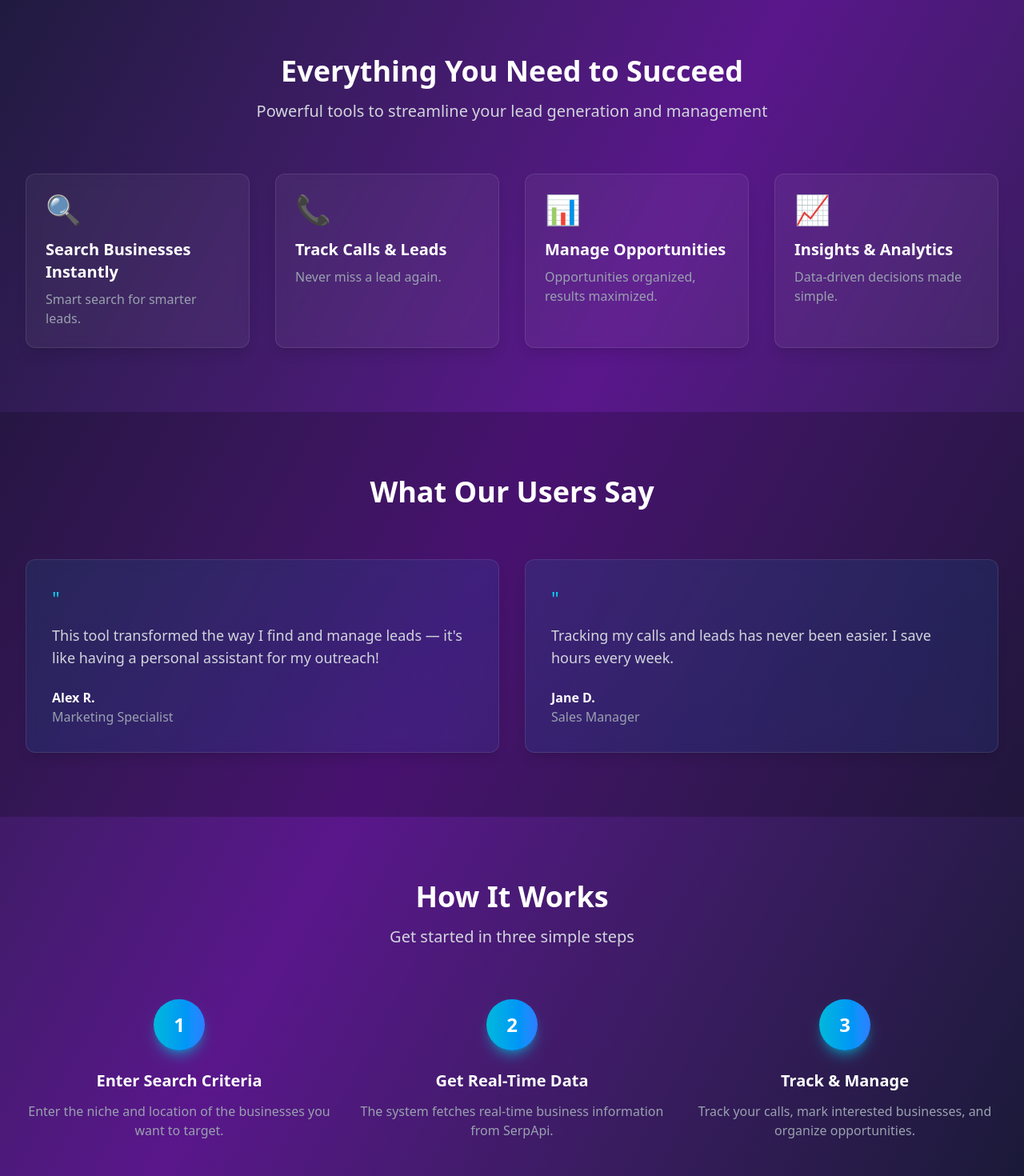
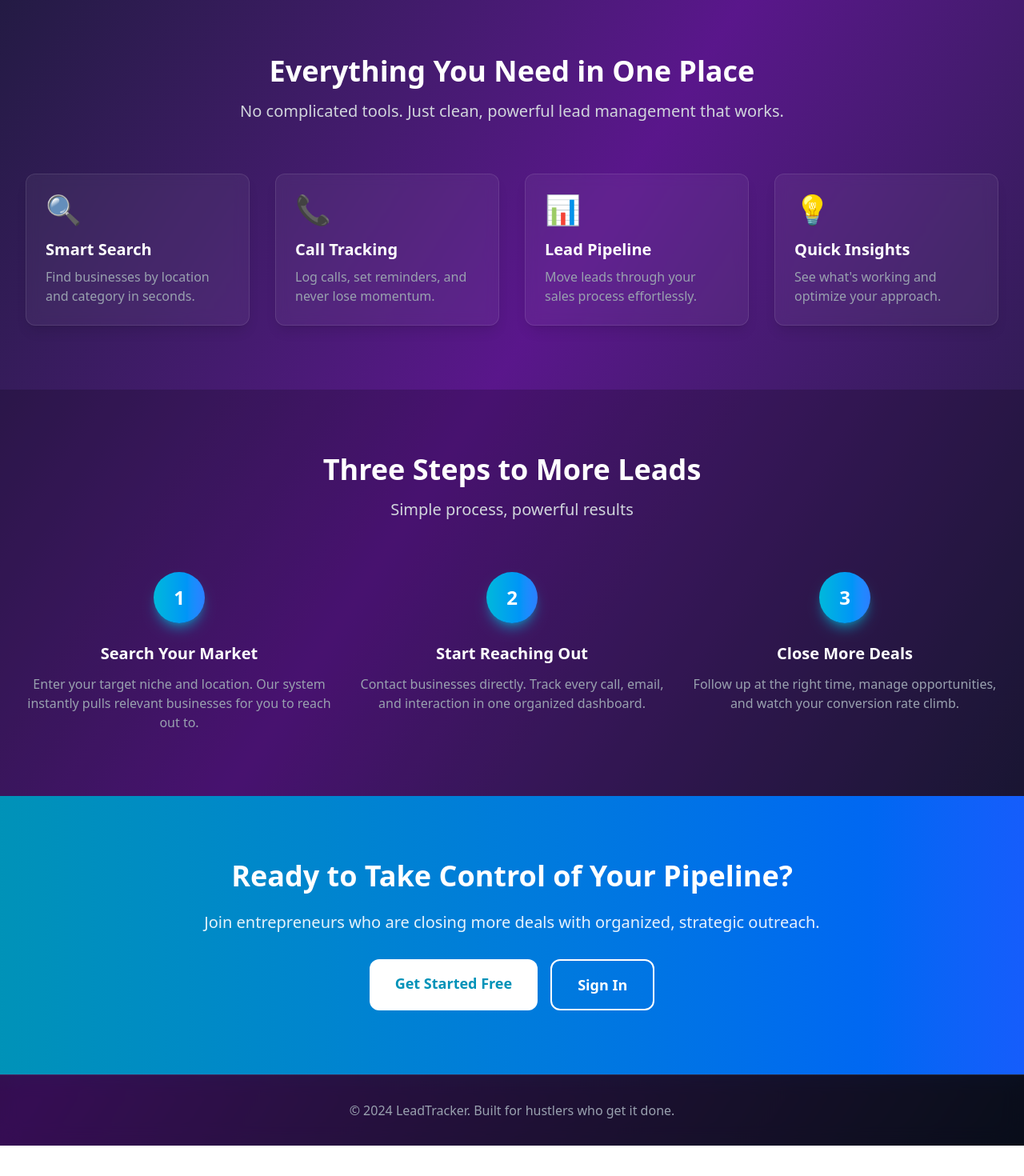
Before and after one commit to jumahans/Lead-tracker-front-end, a React (Vite) app: page / in a window 1280 px wide. Shown: the part 540-2010 px from the top of the page at 80% size. After the commit the page ends 1972 px from the top, so only its background shows below. Built offline with nearby package versions, Linux system fonts and the light colour scheme.

Commit message:
coonected to back end

```diff
--- a/package.json
+++ b/package.json
@@ -4,14 +4,13 @@
   "version": "0.0.0",
   "type": "module",
   "homepage": "https://jumahans.github.io/Lead-tracker-front-end",
-
   "scripts": {
     "dev": "vite",
     "build": "vite build",
     "lint": "eslint .",
     "preview": "vite preview",
-    "predeploy" : "npm run build",
-    "deploy" : "gh-pages -d dist"
+    "predeploy": "npm run build",
+    "deploy": "gh-pages -d dist"
   },
   "dependencies": {
     "@tailwindcss/vite": "^4.1.12",
@@ -29,6 +28,7 @@
     "eslint": "^9.33.0",
     "eslint-plugin-react-hooks": "^5.2.0",
     "eslint-plugin-react-refresh": "^0.4.20",
+    "gh-pages": "^6.3.0",
     "globals": "^16.3.0",
     "vite": "^7.1.2"
   }
--- a/src/components/NavBar.jsx
+++ b/src/components/NavBar.jsx
@@ -1,11 +1,21 @@
 import { useState } from 'react';
-import { Link, useLocation } from 'react-router-dom';
+import { Link, useLocation, useNavigate } from 'react-router-dom';
 
-const NavBar = () => {
+const NavBar = ({ onLogout }) => {
   const [isMobileMenuOpen, setIsMobileMenuOpen] = useState(false);
   const location = useLocation();
+  const navigate = useNavigate();
 
   const isActive = (path) => location.pathname === path;
+
+  const handleLogout = () => {
+    if (onLogout) {
+      onLogout(); // Let parent component handle logout logic
+    } else {
+      // Fallback: just navigate to home
+      navigate('/');
+    }
+  };
 
   return (
     <nav className="bg-black/40 backdrop-blur-md border-b border-white/10 sticky top-0 z-50">
@@ -61,11 +71,7 @@ const NavBar = () => {
           <div className="hidden md:flex items-center space-x-4">
             <span className="text-sm text-gray-400">Welcome back!</span>
             <button
-              onClick={() => {
-                localStorage.removeItem('authToken');
-                localStorage.removeItem('refreshToken');
-                window.location.href = '/';
-              }}
+              onClick={handleLogout}
               className="bg-red-600 text-white px-4 py-2 rounded-lg hover:bg-red-700 transition-colors"
             >
               Logout
@@ -130,11 +136,7 @@ const NavBar = () => {
               <div className="pt-4 space-y-2 border-t border-white/10 mt-2">
                 <div className="px-3 py-2 text-sm text-gray-400">Welcome back!</div>
                 <button
-                  onClick={() => {
-                    localStorage.removeItem('authToken');
-                    localStorage.removeItem('refreshToken');
-                    window.location.href = '/';
-                  }}
+                  onClick={handleLogout}
                   className="block w-full text-center bg-red-600 text-white px-6 py-3 rounded-lg font-medium hover:bg-red-700 transition-colors"
                 >
                   Logout
--- a/src/pages/LandingPage.jsx
+++ b/src/pages/LandingPage.jsx
@@ -1,4 +1,5 @@
 import { useState } from 'react';
+import { Link } from 'react-router-dom';
 
 const LandingPage = () => {
   const [mobileMenuOpen, setMobileMenuOpen] = useState(false);
@@ -10,7 +11,7 @@ const LandingPage = () => {
         <div className="max-w-7xl mx-auto px-4 sm:px-6 lg:px-8">
           <div className="flex justify-between items-center h-16">
             {/* Logo & Business Name */}
-            <a href="/" className="flex items-center space-x-2">
+            <Link to="/" className="flex items-center space-x-2">
               <div className="w-8 h-8 bg-gradient-to-br from-cyan-400 to-blue-500 rounded-lg flex items-center justify-center shadow-lg shadow-cyan-500/50">
                 <svg className="w-5 h-5 text-white" fill="currentColor" viewBox="0 0 20 20">
                   <path fillRule="evenodd" d="M5.05 4.05a7 7 0 119.9 9.9L10 18.9l-4.95-4.95a7 7 0 010-9.9zM10 11a2 2 0 100-4 2 2 0 000 4z" clipRule="evenodd" />
@@ -19,22 +20,22 @@ const LandingPage = () => {
               <span className="text-xl font-bold bg-gradient-to-r from-cyan-400 to-blue-500 bg-clip-text text-transparent">
                 LeadTracker
               </span>
-            </a>
+            </Link>
 
             {/* Navigation */}
             <nav className="hidden md:flex items-center space-x-8">
-              <a href="/" className="text-gray-300 hover:text-cyan-400 transition-colors">
+              <Link to="/" className="text-gray-300 hover:text-cyan-400 transition-colors">
                 Home
-              </a>
-              <a href="/login" className="text-gray-300 hover:text-cyan-400 transition-colors">
+              </Link>
+              <Link to="/login" className="text-gray-300 hover:text-cyan-400 transition-colors">
                 Sign In
-              </a>
-              <a
-                href="/register"
+              </Link>
+              <Link
+                to="/register"
                 className="bg-gradient-to-r from-cyan-500 to-blue-500 text-white px-6 py-2 rounded-lg font-medium hover:shadow-lg hover:shadow-cyan-500/50 transform hover:-translate-y-0.5 transition-all duration-200"
               >
                 Get Started
-              </a>
+              </Link>
             </nav>
 
             {/* Mobile menu button */}
@@ -44,11 +45,35 @@ const LandingPage = () => {
                 className="text-gray-300 hover:text-cyan-400 focus:outline-none"
               >
                 <svg className="h-6 w-6" fill="none" viewBox="0 0 24 24" stroke="currentColor">
-                  <path strokeLinecap="round" strokeLinejoin="round" strokeWidth={2} d="M4 6h16M4 12h16M4 18h16" />
+                  {mobileMenuOpen ? (
+                    <path strokeLinecap="round" strokeLinejoin="round" strokeWidth={2} d="M6 18L18 6M6 6l12 12" />
+                  ) : (
+                    <path strokeLinecap="round" strokeLinejoin="round" strokeWidth={2} d="M4 6h16M4 12h16M4 18h16" />
+                  )}
                 </svg>
               </button>
             </div>
           </div>
+
+          {/* Mobile Menu */}
+          {mobileMenuOpen && (
+            <div className="md:hidden pb-4">
+              <div className="flex flex-col space-y-3">
+                <Link to="/" className="text-gray-300 hover:text-cyan-400 transition-colors py-2">
+                  Home
+                </Link>
+                <Link to="/login" className="text-gray-300 hover:text-cyan-400 transition-colors py-2">
+                  Sign In
+                </Link>
+                <Link
+                  to="/register"
+                  className="bg-gradient-to-r from-cyan-500 to-blue-500 text-white px-6 py-2 rounded-lg font-medium hover:shadow-lg hover:shadow-cyan-500/50 text-center"
+                >
+                  Get Started
+                </Link>
+              </div>
+            </div>
+          )}
         </div>
       </header>
 
@@ -57,27 +82,27 @@ const LandingPage = () => {
         <div className="max-w-7xl mx-auto text-center">
           <div>
             <h1 className="text-4xl md:text-6xl font-bold text-white mb-6">
-              Grow Your Business with{' '}
+              Transform Your Outreach with{' '}
               <span className="bg-gradient-to-r from-cyan-400 to-blue-500 bg-clip-text text-transparent">
-                Real-Time Leads
+                Smart Lead Tracking
               </span>
             </h1>
             <p className="text-xl md:text-2xl text-gray-300 mb-8 max-w-3xl mx-auto">
-              Discover businesses, track leads, and manage your calls effortlessly. Your next opportunity is just a click away.
+              Discover local businesses, organize your outreach, and close deals faster. Built for entrepreneurs who want results, not complexity.
             </p>
             <div className="flex flex-col sm:flex-row gap-4 justify-center">
-              <a
-                href="/register"
+              <Link
+                to="/register"
                 className="inline-block bg-gradient-to-r from-cyan-500 to-blue-500 text-white px-8 py-4 rounded-xl text-lg font-semibold hover:shadow-2xl hover:shadow-cyan-500/50 transform hover:-translate-y-1 transition-all duration-300"
               >
-                Get Started
-              </a>
-              <a
-                href="/login"
+                Start Free Today
+              </Link>
+              <Link
+                to="/login"
                 className="inline-block bg-white/10 backdrop-blur-sm text-white px-8 py-4 rounded-xl text-lg font-semibold border-2 border-cyan-400/50 hover:bg-white/20 transition-all duration-300"
               >
                 Sign In
-              </a>
+              </Link>
             </div>
           </div>
         </div>
@@ -95,34 +120,34 @@ const LandingPage = () => {
         <div className="max-w-7xl mx-auto">
           <div className="text-center mb-16">
             <h2 className="text-3xl md:text-4xl font-bold text-white mb-4">
-              Everything You Need to Succeed
+              Everything You Need in One Place
             </h2>
             <p className="text-xl text-gray-300">
-              Powerful tools to streamline your lead generation and management
+              No complicated tools. Just clean, powerful lead management that works.
             </p>
           </div>
 
           <div className="grid grid-cols-1 md:grid-cols-2 lg:grid-cols-4 gap-8">
             {[
               {
-                title: "Search Businesses Instantly",
-                description: "Smart search for smarter leads.",
+                title: "Smart Search",
+                description: "Find businesses by location and category in seconds.",
                 icon: "🔍"
               },
               {
-                title: "Track Calls & Leads",
-                description: "Never miss a lead again.",
+                title: "Call Tracking",
+                description: "Log calls, set reminders, and never lose momentum.",
                 icon: "📞"
               },
               {
-                title: "Manage Opportunities",
-                description: "Opportunities organized, results maximized.",
+                title: "Lead Pipeline",
+                description: "Move leads through your sales process effortlessly.",
                 icon: "📊"
               },
               {
-                title: "Insights & Analytics",
-                description: "Data-driven decisions made simple.",
-                icon: "📈"
+                title: "Quick Insights",
+                description: "See what's working and optimize your approach.",
+                icon: "💡"
               }
             ].map((feature, index) => (
               <div
@@ -138,53 +163,15 @@ const LandingPage = () => {
         </div>
       </section>
 
-      {/* Testimonials Section */}
+      {/* How It Works Section */}
       <section className="py-20 px-4 sm:px-6 lg:px-8 bg-black/20">
         <div className="max-w-7xl mx-auto">
           <div className="text-center mb-16">
             <h2 className="text-3xl md:text-4xl font-bold text-white mb-4">
-              What Our Users Say
-            </h2>
-          </div>
-
-          <div className="grid grid-cols-1 md:grid-cols-2 gap-8">
-            {[
-              {
-                quote: "This tool transformed the way I find and manage leads — it's like having a personal assistant for my outreach!",
-                author: "Alex R.",
-                role: "Marketing Specialist"
-              },
-              {
-                quote: "Tracking my calls and leads has never been easier. I save hours every week.",
-                author: "Jane D.",
-                role: "Sales Manager"
-              }
-            ].map((testimonial, index) => (
-              <div
-                key={index}
-                className="bg-gradient-to-br from-cyan-500/10 to-blue-500/10 backdrop-blur-sm rounded-xl p-8 shadow-lg border border-white/10"
-              >
-                <div className="text-2xl text-cyan-400 mb-4">"</div>
-                <p className="text-lg text-gray-300 mb-6">{testimonial.quote}</p>
-                <div>
-                  <div className="font-semibold text-white">{testimonial.author}</div>
-                  <div className="text-gray-400">{testimonial.role}</div>
-                </div>
-              </div>
-            ))}
-          </div>
-        </div>
-      </section>
-
-      {/* How It Works Section */}
-      <section className="py-20 px-4 sm:px-6 lg:px-8">
-        <div className="max-w-7xl mx-auto">
-          <div className="text-center mb-16">
-            <h2 className="text-3xl md:text-4xl font-bold text-white mb-4">
-              How It Works
+              Three Steps to More Leads
             </h2>
             <p className="text-xl text-gray-300">
-              Get started in three simple steps
+              Simple process, powerful results
             </p>
           </div>
 
@@ -192,18 +179,18 @@ const LandingPage = () => {
             {[
               {
                 step: "1",
-                title: "Enter Search Criteria",
-                description: "Enter the niche and location of the businesses you want to target."
+                title: "Search Your Market",
+                description: "Enter your target niche and location. Our system instantly pulls relevant businesses for you to reach out to."
               },
               {
                 step: "2",
-                title: "Get Real-Time Data",
-                description: "The system fetches real-time business information from SerpApi."
+                title: "Start Reaching Out",
+                description: "Contact businesses directly. Track every call, email, and interaction in one organized dashboard."
               },
               {
                 step: "3",
-                title: "Track & Manage",
-                description: "Track your calls, mark interested businesses, and organize opportunities."
+                title: "Close More Deals",
+                description: "Follow up at the right time, manage opportunities, and watch your conversion rate climb."
               }
             ].map((step, index) => (
               <div
@@ -225,24 +212,34 @@ const LandingPage = () => {
       <section className="py-20 px-4 sm:px-6 lg:px-8 bg-gradient-to-r from-cyan-600 to-blue-600">
         <div className="max-w-4xl mx-auto text-center">
           <h2 className="text-3xl md:text-4xl font-bold text-white mb-6">
-            Ready to grow your pipeline and close more leads?
+            Ready to Take Control of Your Pipeline?
           </h2>
+          <p className="text-xl text-white/90 mb-8">
+            Join entrepreneurs who are closing more deals with organized, strategic outreach.
+          </p>
           <div className="flex flex-col sm:flex-row gap-4 justify-center">
-            <a
-              href="/register"
+            <Link
+              to="/register"
               className="inline-block bg-white text-cyan-600 px-8 py-4 rounded-xl text-lg font-semibold hover:shadow-2xl transform hover:-translate-y-1 transition-all duration-300"
             >
-              Start Tracking Leads Now
-            </a>
-            <a
-              href="/login"
+              Get Started Free
+            </Link>
+            <Link
+              to="/login"
               className="inline-block bg-transparent text-white px-8 py-4 rounded-xl text-lg font-semibold border-2 border-white hover:bg-white hover:text-cyan-600 transition-all duration-300"
             >
               Sign In
-            </a>
+            </Link>
           </div>
         </div>
       </section>
+
+      {/* Footer */}
+      <footer className="bg-black/40 backdrop-blur-md border-t border-white/10 py-8">
+        <div className="max-w-7xl mx-auto px-4 sm:px-6 lg:px-8 text-center text-gray-400">
+          <p>© 2024 LeadTracker. Built for hustlers who get it done.</p>
+        </div>
+      </footer>
     </div>
   );
 };
--- a/src/services/api.js
+++ b/src/services/api.js
@@ -1,7 +1,7 @@
 import axios from 'axios';
 
 // Base API configuration
-const API_BASE_URL = 'http://localhost:8000';
+const API_BASE_URL = 'https://lead-tracker-back-end.onrender.com';
 
 const api = axios.create({
   baseURL: API_BASE_URL,
```
Also changed, not shown: src/App.jsx (+8 -8 lines).
